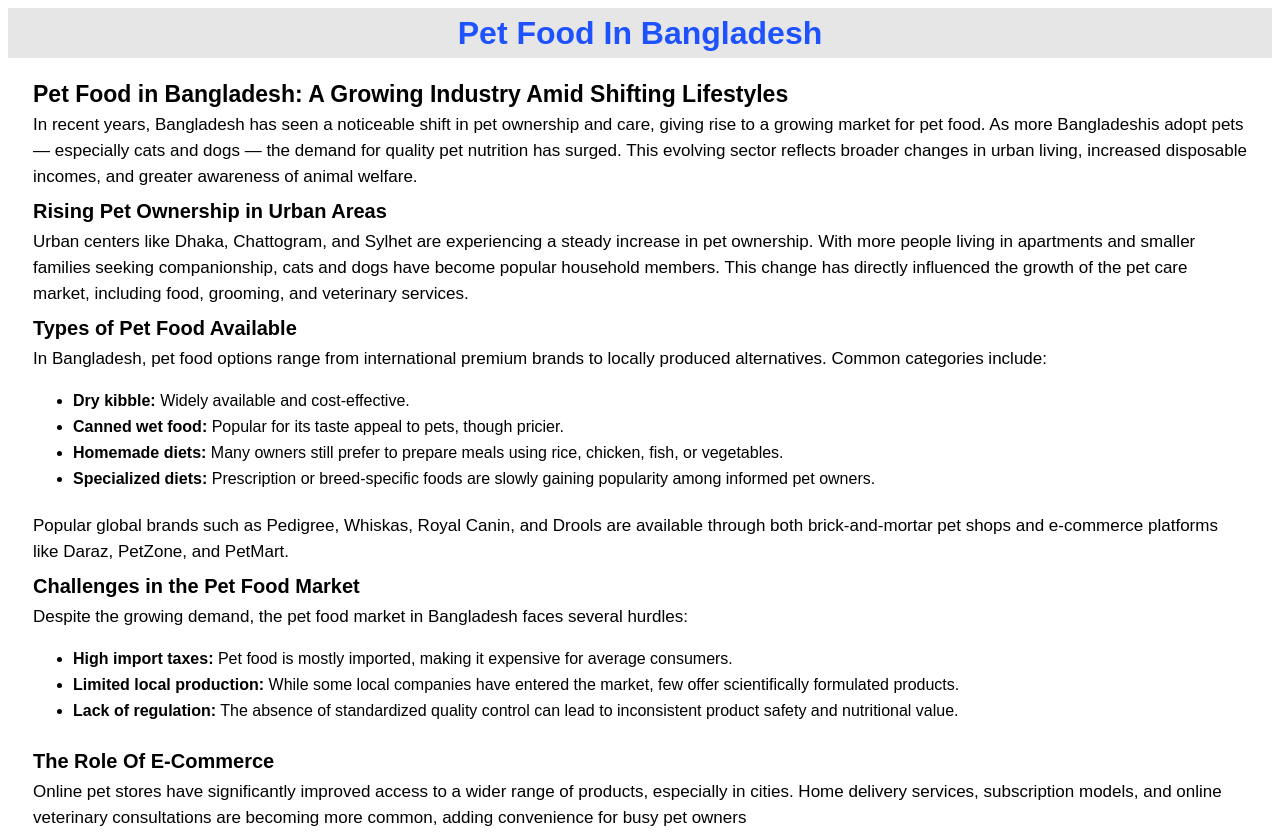
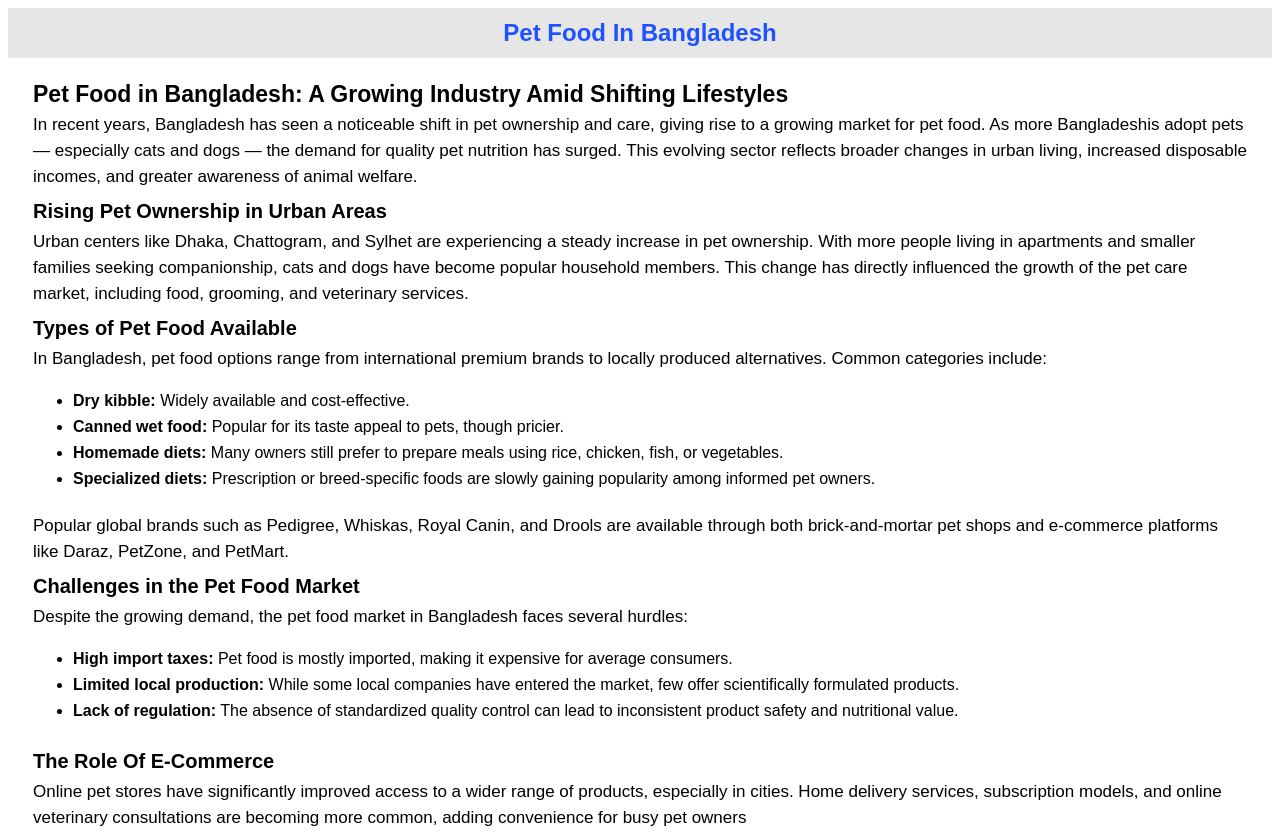
Before and after one commit to rohan-info/web2, a plain HTML site: page index.html in a window 1280 px wide. Shown: the top 834 px of the page. Drawn offline with Linux system fonts and the light colour scheme.

Commit message:
Update index.html

```diff
--- a/index.html
+++ b/index.html
@@ -7,7 +7,7 @@
     <title>Pet Food In Bangladesh</title>
 </head>
 <body>
-     <h1 id="headings">Pet Food In Bangladesh</h1>
+     <h2 id="headings">Pet Food In Bangladesh</h2>
      <p class="bolds">Pet Food in Bangladesh: A Growing Industry Amid Shifting Lifestyles</p>
      <p class="texts">In recent years, Bangladesh has seen a noticeable shift in pet ownership and care, giving rise to a growing market for pet food. As more Bangladeshis adopt pets — especially cats and dogs — the demand for quality pet nutrition has surged. This evolving sector reflects broader changes in urban living, increased disposable incomes, and greater awareness of animal welfare.</p>
      <p class="bolds2">Rising Pet Ownership in Urban Areas</p>
```
